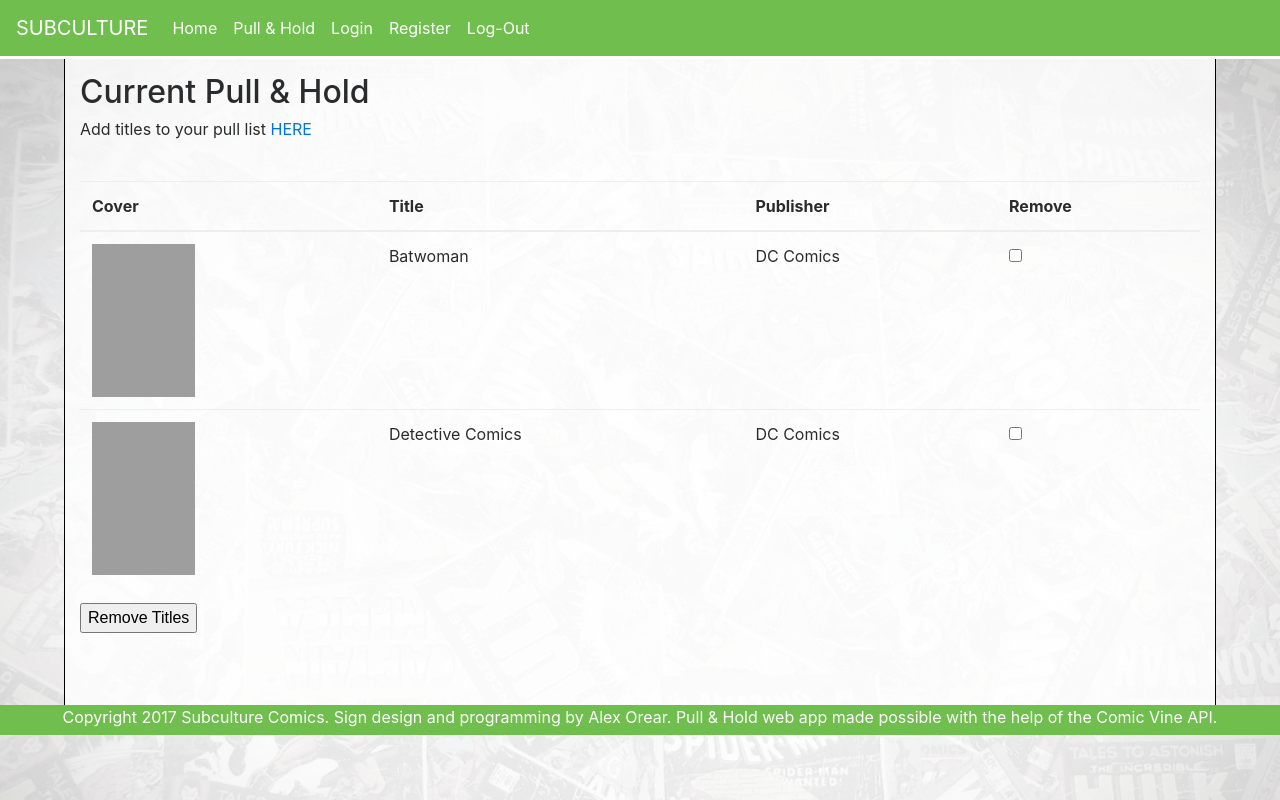
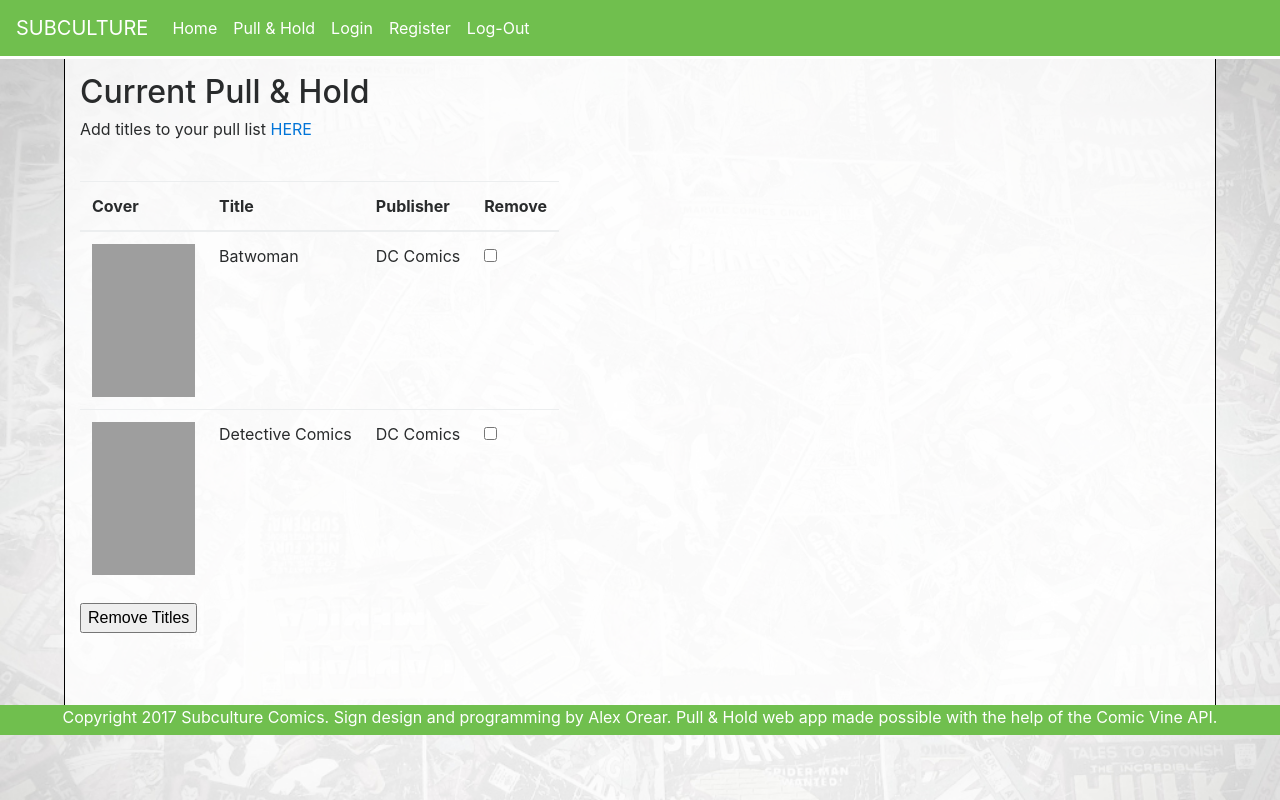
Before and after one commit to alexorear/subculture_webapp, a Django app: page /pullhold/holdlist/ in a window 1280 px wide. Run offline with Django 3.2, Linux system fonts and the light colour scheme; a user stored in the database is signed in; data comes from the database, SQL or seed files in the repository; both versions use the stored data as it was after the commit; some libraries are stand-ins or nearby versions; grey boxes are pictures that could not be loaded.

Commit message:
User's Current Pull & Hold list table is now responsive

```diff
--- a/pullhold/templates/pullhold/holdlist.html
+++ b/pullhold/templates/pullhold/holdlist.html
@@ -9,7 +9,7 @@
 <form method="post">
   {% csrf_token %}
 
-<table class="table">
+<table class="table table-responsive">
   <thead>
     <tr>
       <th>Cover</th>
```
Also changed, not shown: db.sqlite3.
